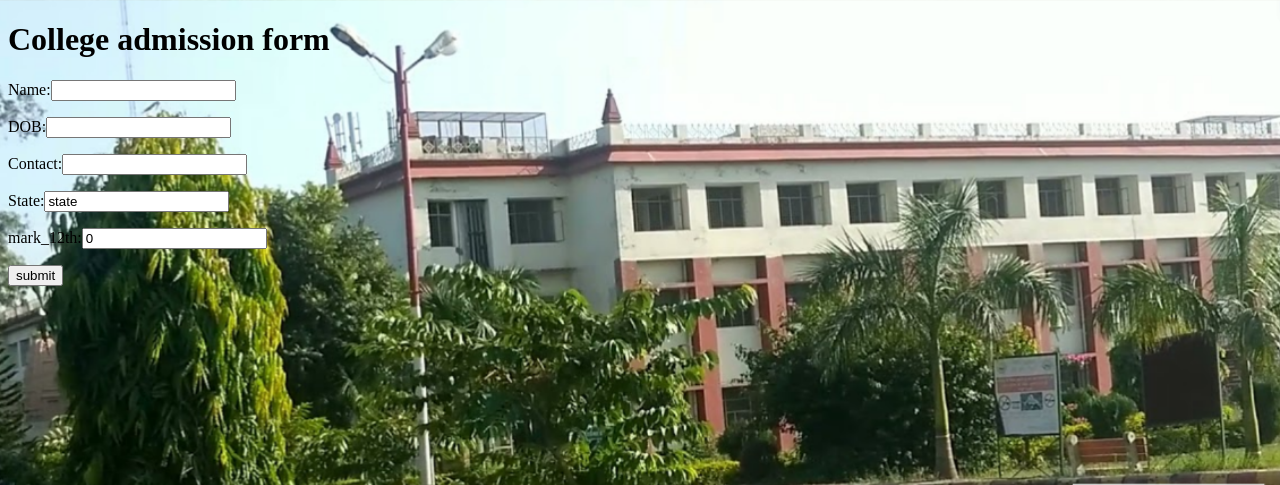
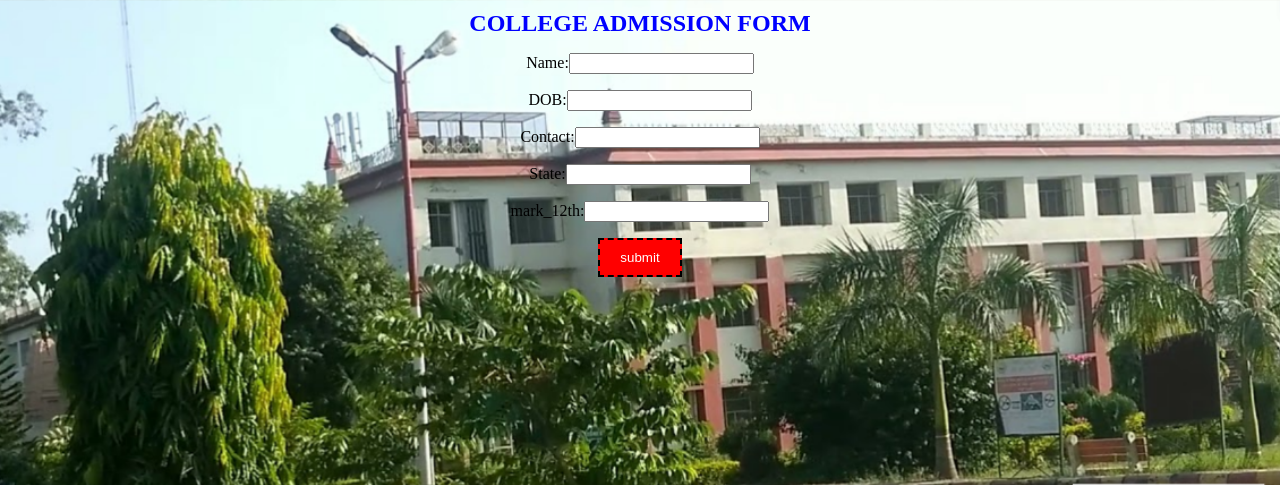
Before and after one commit to baiju012/Flask_Micro_Web_CloudLab, a Flask app: template Cloud_1/templates/admissionform_9.html in a window 1280 px wide. Shown: the top 485 px of the page. Run offline with Flask 3, Linux system fonts and the light colour scheme; the template is opened without the code that fills it, so the values that code supplies are empty.

Commit message:
Update admissionform_9.html

```diff
--- a/Cloud_1/templates/admissionform_9.html
+++ b/Cloud_1/templates/admissionform_9.html
@@ -4,11 +4,48 @@
         <title>College serve Form</title>
 
     <style>
+                                        /* style for header h1 */
+        h1 {
+            font-size: 24px;     /* Adjust the font size */
+            font-weight: bold;   /* Make the text bold,normal,lighter,600 */
+            color: blue;      /* Change the text color to blue,red,white, */
+            text-align: center;   /* Center-align the text,left,right */
+            text-transform: uppercase;   /* Convert text to uppercase */
+            margin: 10px 0;      /* Add margin to control spacing */
+            cursor: pointer;      /* Change the cursor to a pointer when hovering over the h1 wait, */
+           }
+
+
+           h2 {
+            font-size: 20px; /* Adjust the font size */
+            color: blue; /* Change the text color to blue */
+            font-weight: bold; /* Make the text bold */
+              }
+
+
+
+        form {
+                 text-align: center; /* Center-align the content inside the form,left,right */
+             }
+
+
+                                    /* Styling for submit buttons */
+        input[type="submit"] {
+                background-color: red;        /* Background color is red */
+                color: white;                /* Text color is white */
+                padding: 10px 20px;          /* Padding around the button */
+                border: 2px dashed black;    /* Dashed border,, 2px width,2px solid black, black color */
+                 cursor: pointer;             /* Change cursor to a hand pointer on hover pointer, wait,crosshair,help */
+                              }
+
+
+
         /* Styling for the background of the body */
         body {
                 background-image: url("/static/image/cn.png");   /* Set a background image */
                 background-size: cover;                   /* Make the image cover the entire viewport cover,contain,auto,50% 50% */
-             }
+                text-align: center;
+                 }
 
 
 
@@ -30,10 +67,10 @@
             Contact:<input type="number" name="phone_number" required>
         </p>
         <p>
-            State:<input type="text" name="state" value="state" required>
+            State:<input type="text" name="state" required>
         </p>
         <p>
-            mark_12th:<input type="text" name="mark_12th" value="0" required>
+            mark_12th:<input type="text" name="mark_12th" required>
         </p>
 
         <p>
@@ -47,13 +84,25 @@
     {% if submitted %}
     <h2>Customer Details:</h2>
     <p>Name:{{name}}</p>
-    <p>Age:{{age}}</p>
+    <p>DOB:{{DOB}}</p>
     <p>Contact:{{phone_number}}</p>
-    <p>Height:{{height}}</p>
+    <p>State:{{state}}</p>
     <p>mark_12th:{{mark_12th}}</p>
+
+
+    <h2>Admission Status:</h2>
+{% if submitted %}
+    {% if eligible_for_admission %}
+        <p>Eligible for Admission</p>
+    {% else %}
+        <p>Not eligible for Admission</p>
     {% endif %}
+{% else %}
+    <p>Please submit the form to check eligibility.</p>
+{% endif %}
+
+{% endif %}
+
 
 </body>
-
-
 </html>
```
